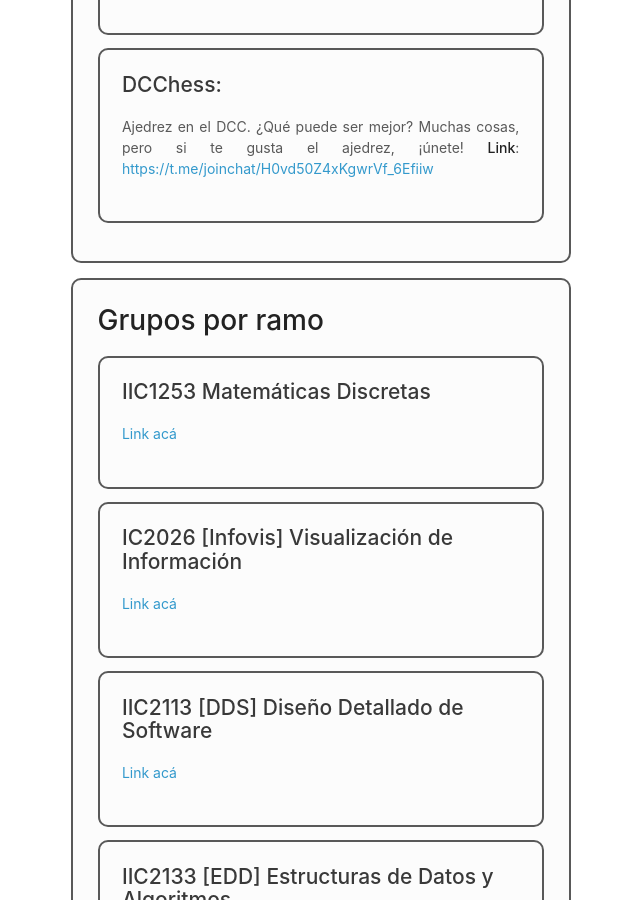
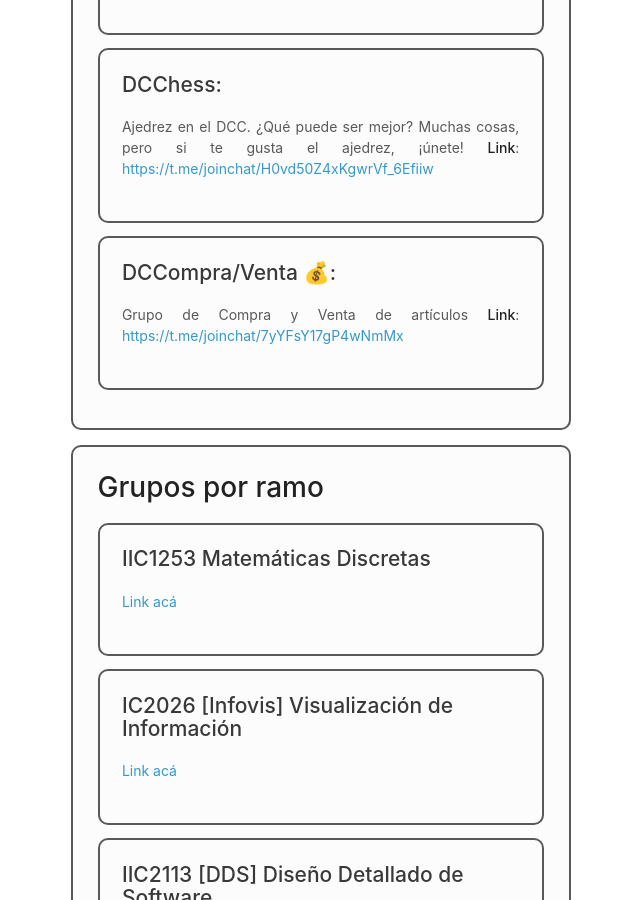
Before and after one commit to capitulo-acm-puc/capitulo-acm-puc.github.io, a Jekyll site: the page built from 6-grupos_y_canales.md, in a window 1280 px wide and 900 px high, scrolled down 2229 px. Shown: the whole window, without its empty margins (535-1175 px from the left). Built offline with Jekyll 4.4.1, drawn with Linux system fonts in a browser that asks for light colours.

Commit message:
Update 6-grupos_y_canales.md

```diff
--- a/6-grupos_y_canales.md
+++ b/6-grupos_y_canales.md
@@ -88,6 +88,16 @@ Se organizan sesiones de juego grupales, se habla de videojuegos, etc. Hay servi
 Ajedrez en el DCC. ¿Qué puede ser mejor? Muchas cosas, pero si te gusta el ajedrez, ¡únete!
 **Link**: [https://t.me/joinchat/H0vd50Z4xKgwrVf_6Efiiw](https://t.me/joinchat/H0vd50Z4xKgwrVf_6Efiiw)
 </div>
+
+<div class="grupo">
+## DCCompra/Venta 💰:
+Grupo de Compra y Venta de artículos
+**Link**: [https://t.me/joinchat/7yYFsY17gP4wNmMx](https://t.me/joinchat/7yYFsY17gP4wNmMx)
+</div>
+
+
+
+
 </div>
 
 <div class="grupo">
@@ -272,4 +282,5 @@ Tu próximo trabajo/empleado te espera acá!
 **Link**:  [Click acá](https://t.me/DCCEmpleo)
 </div>
 
+
 </div>
```
